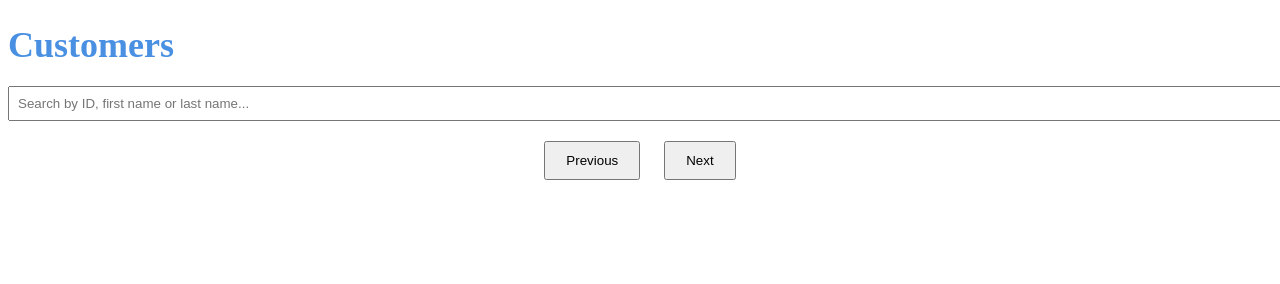
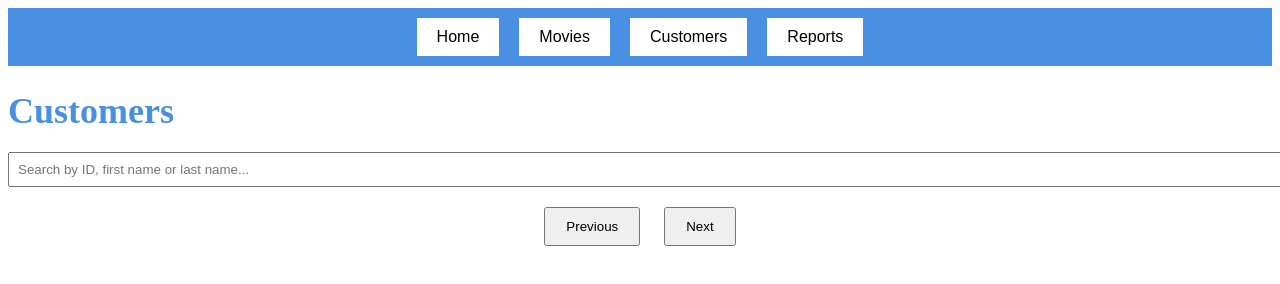
Before and after one commit to demetrisperdikos/sakila-frontend, a website: page public/customers.html in a window 1280 px wide. Drawn offline with Linux system fonts and the light colour scheme; no server answers.

Commit message:
menu added

```diff
--- a/public/customers.html
+++ b/public/customers.html
@@ -7,6 +7,14 @@
     <link rel="stylesheet" href="styles.css">
 </head>
 <body>
+
+    <nav class="navbar">
+        <button id="homeBtn" onclick="window.location.href='index.html'">Home</button>
+        <button id="moviesBtn" onclick="window.location.href='movies.html'">Movies</button>
+        <button id="customersBtn" onclick="window.location.href='customers.html'">Customers</button>
+        <button id="reportsBtn">Reports</button>
+    </nav>
+
     <h1>Customers</h1>
 
 
```
